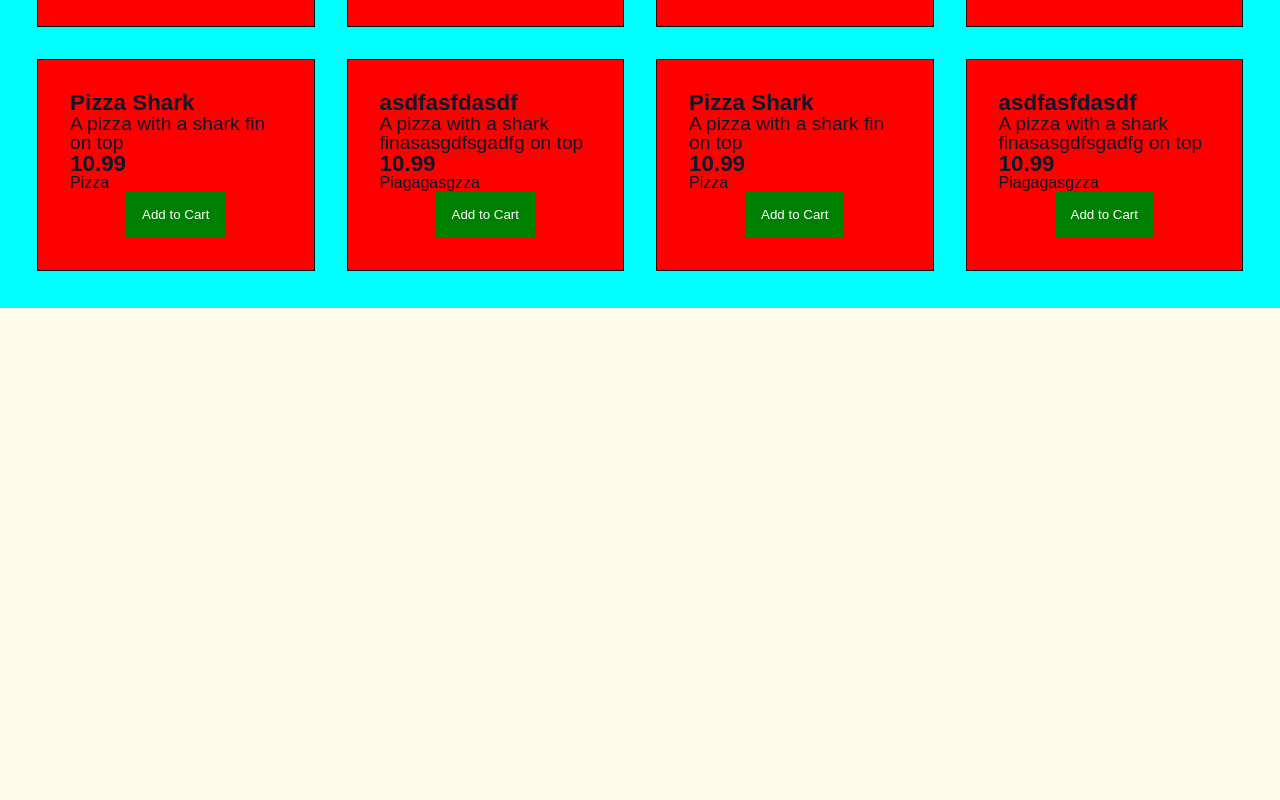
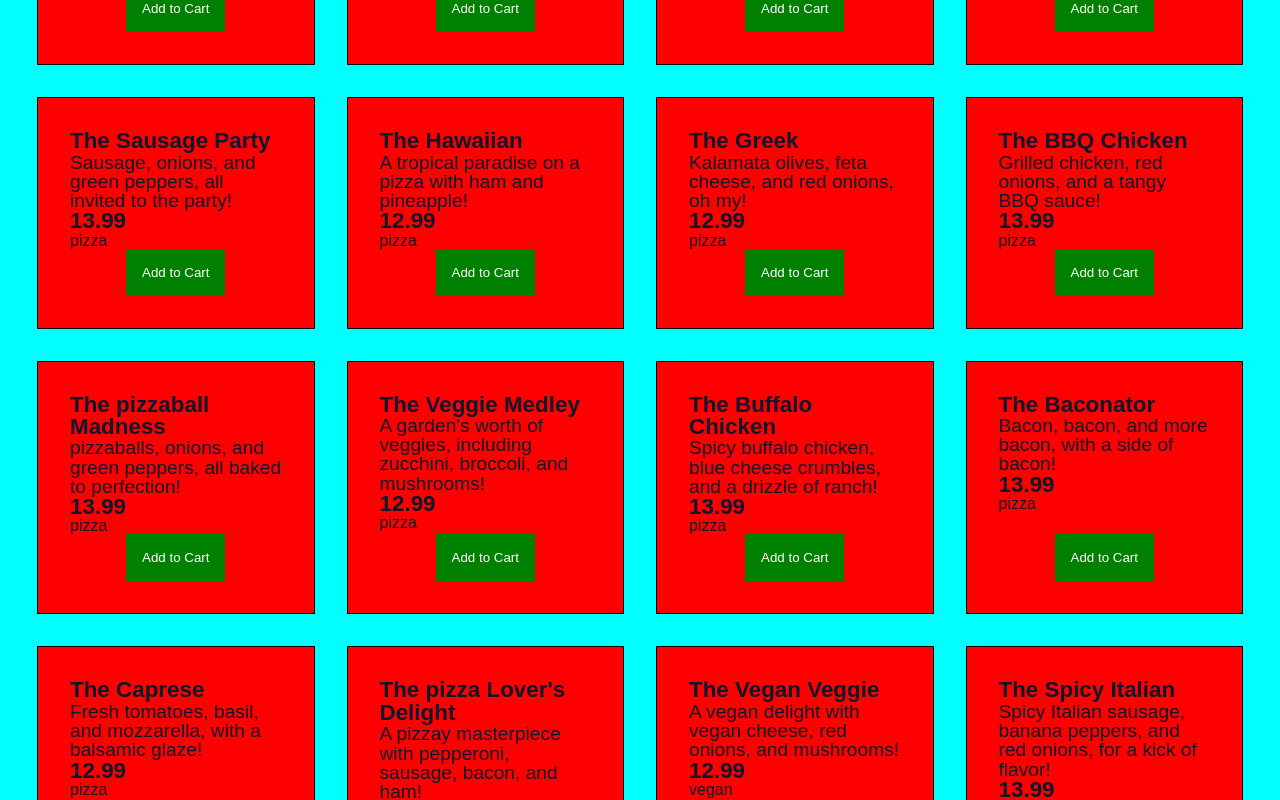
Before and after one commit to kianeblackman/pizza-shark, a React (Vite) app: page /menu in a window 1280 px wide. Shown: the part 680-1480 px from the top of the page. Before the commit the page ends 988 px from the top, so only its background shows below. Built offline with nearby package versions, Linux system fonts and the light colour scheme; a web font is replaced by a local one.

Commit message:
new data added to menu items

```diff
--- a/src/Pages/Menu/ItemCard.jsx
+++ b/src/Pages/Menu/ItemCard.jsx
@@ -1,15 +1,15 @@
 // Import Statements
 import React from 'react';
-import itemArr from '../../data/itemArr';
+import pizzaArr from '../../data/pizzaArr';
 
 export default function ItemCard() {
-  const itemList = itemArr.map((itemArr, index) => (
+  const itemList = pizzaArr.map((pizzaArr, index) => (
     <div className='item-card' key={index}>
       <div className='item-details'>
-        <h3>{itemArr.name}</h3>
-        <p>{itemArr.description}</p>
-        <h3>{itemArr.price}</h3>
-        <h4>{itemArr.tag}</h4>
+        <h3>{pizzaArr.name}</h3>
+        <p>{pizzaArr.description}</p>
+        <h3>{pizzaArr.price}</h3>
+        <h4>{pizzaArr.tag}</h4>
       </div>
       <div className='item-price'></div>
       <div>
--- a/src/data/itemArr.json
+++ /dev/null
@@ -1,58 +0,0 @@
-[
-  {
-    "name": "Pizza Shark",
-    "description": "A pizza with a shark fin on top",
-    "tag": "Pizza",
-    "price": 10.99,
-    "image": "https://i.imageur.com/4ZQ3Z9M.png"
-  },
-  {
-    "name": "asdfasfdasdf",
-    "description": "A pizza with a shark finasasgdfsgadfg on top",
-    "tag": "Piagagasgzza",
-    "price": 10.99,
-    "image": "https://i.imageur.com/4ZQ3Z9M.png"
-  },
-  {
-    "name": "asdfasfdasdf",
-    "description": "A pizza with a shark finasasgdfsgadfg on top",
-    "tag": "Piagagasgzza",
-    "price": 10.99,
-    "image": "https://i.imageur.com/4ZQ3Z9M.png"
-  },
-  {
-    "name": "asdfasfdasdf",
-    "description": "A pizza with a shark finasasgdfsgadfg on top",
-    "tag": "Piagagasgzza",
-    "price": 10.99,
-    "image": "https://i.imageur.com/4ZQ3Z9M.png"
-  },
-  {
-    "name": "Pizza Shark",
-    "description": "A pizza with a shark fin on top",
-    "tag": "Pizza",
-    "price": 10.99,
-    "image": "https://i.imageur.com/4ZQ3Z9M.png"
-  },
-  {
-    "name": "asdfasfdasdf",
-    "description": "A pizza with a shark finasasgdfsgadfg on top",
-    "tag": "Piagagasgzza",
-    "price": 10.99,
-    "image": "https://i.imageur.com/4ZQ3Z9M.png"
-  },
-  {
-    "name": "Pizza Shark",
-    "description": "A pizza with a shark fin on top",
-    "tag": "Pizza",
-    "price": 10.99,
-    "image": "https://i.imageur.com/4ZQ3Z9M.png"
-  },
-  {
-    "name": "asdfasfdasdf",
-    "description": "A pizza with a shark finasasgdfsgadfg on top",
-    "tag": "Piagagasgzza",
-    "price": 10.99,
-    "image": "https://i.imageur.com/4ZQ3Z9M.png"
-  }
-]
--- /dev/null
+++ b/src/data/pizzaArr.json
@@ -0,0 +1,121 @@
+[
+  {
+    "name": "pizzahead",
+    "description": "A carnivore's delight with pepperoni, sausage, and bacon!",
+    "tag": "pizza",
+    "price": 13.99,
+    "image": ""
+  },
+  {
+    "name": "Veggie Vortex",
+    "description": "A tornado of fresh veggies like spinach, mushrooms, and red peppers!",
+    "tag": "pizza",
+    "price": 12.99,
+    "image": ""
+  },
+  {
+    "name": "The Margherita",
+    "description": "Simple and classic, with fresh basil, tomatoes, and mozzarella!",
+    "tag": "pizza",
+    "price": 11.99,
+    "image": ""
+  },
+  {
+    "name": "Pesto Perfecto",
+    "description": "Basil pesto sauce with roasted red peppers and feta cheese!",
+    "tag": "pizza",
+    "price": 12.99,
+    "image": ""
+  },
+  {
+    "name": "The Sausage Party",
+    "description": "Sausage, onions, and green peppers, all invited to the party!",
+    "tag": "pizza",
+    "price": 13.99,
+    "image": ""
+  },
+  {
+    "name": "The Hawaiian",
+    "description": "A tropical paradise on a pizza with ham and pineapple!",
+    "tag": "pizza",
+    "price": 12.99,
+    "image": ""
+  },
+  {
+    "name": "The Greek",
+    "description": "Kalamata olives, feta cheese, and red onions, oh my!",
+    "tag": "pizza",
+    "price": 12.99,
+    "image": ""
+  },
+  {
+    "name": "The BBQ Chicken",
+    "description": "Grilled chicken, red onions, and a tangy BBQ sauce!",
+    "tag": "pizza",
+    "price": 13.99,
+    "image": ""
+  },
+  {
+    "name": "The pizzaball Madness",
+    "description": "pizzaballs, onions, and green peppers, all baked to perfection!",
+    "tag": "pizza",
+    "price": 13.99,
+    "image": ""
+  },
+  {
+    "name": "The Veggie Medley",
+    "description": "A garden's worth of veggies, including zucchini, broccoli, and mushrooms!",
+    "tag": "pizza",
+    "price": 12.99,
+    "image": ""
+  },
+  {
+    "name": "The Buffalo Chicken",
+    "description": "Spicy buffalo chicken, blue cheese crumbles, and a drizzle of ranch!",
+    "tag": "pizza",
+    "price": 13.99,
+    "image": ""
+  },
+  {
+    "name": "The Baconator",
+    "description": "Bacon, bacon, and more bacon, with a side of bacon!",
+    "tag": "pizza",
+    "price": 13.99,
+    "image": ""
+  },
+  {
+    "name": "The Caprese",
+    "description": "Fresh tomatoes, basil, and mozzarella, with a balsamic glaze!",
+    "tag": "pizza",
+    "price": 12.99,
+    "image": ""
+  },
+  {
+    "name": "The pizza Lover's Delight",
+    "description": "A pizzay masterpiece with pepperoni, sausage, bacon, and ham!",
+    "tag": "pizza",
+    "price": 13.99,
+    "image": ""
+  },
+  {
+    "name": "The Vegan Veggie",
+    "description": "A vegan delight with vegan cheese, red onions, and mushrooms!",
+    "tag": "vegan",
+    "price": 12.99,
+    "image": ""
+  },
+  {
+    "name": "The Spicy Italian",
+    "description": "Spicy Italian sausage, banana peppers, and red onions, for a kick of flavor!",
+    "tag": "pizza",
+    "price": 13.99,
+    "image": ""
+  },
+  {
+    "name": "The Cheesy Breaded",
+    "description": "A cheesy breadstick crust, loaded with sauce, cheese, and your choice of toppings!",
+    "tag": "pizza",
+    "price": 12.99,
+    "image": ""
+  }
+]
```
Also changed, not shown: src/data/dessertArr.json (added, +30 -0 lines), src/data/drinkArr.json (added, +51 -0 lines), src/data/sideArr.json (added, +65 -0 lines).
